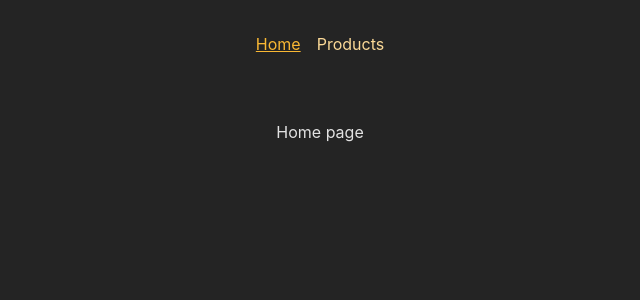
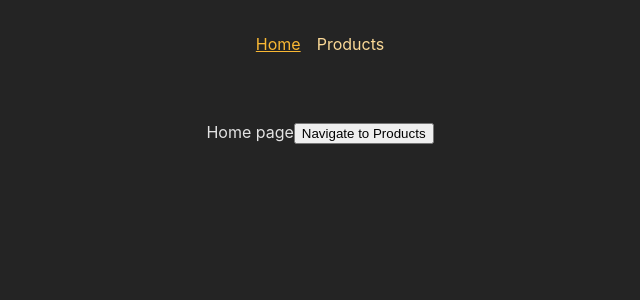
Before and after one commit to abhimax/react-multi-page-spa-react-router-fe, a React (Vite) app: page / in a window 1280 px wide. Shown: the top 300 px of the page, without its empty margins (320-960 px from the left). Built offline with nearby package versions, Linux system fonts and the light colour scheme.

Commit message:
feat: add useNavigate to nav dynamically

```diff
--- a/src/pages/HomePage.jsx
+++ b/src/pages/HomePage.jsx
@@ -1,6 +1,14 @@
-import { Link } from "react-router-dom";
+import { useNavigate } from "react-router-dom";
 
 const HomePage = () => {
-  return <div>Home page</div>;
+  const navigate = useNavigate();
+  const navigateHandler = () => {
+    navigate("./products");
+  };
+  return (
+    <div>
+      Home page<button onClick={navigateHandler}>Navigate to Products</button>
+    </div>
+  );
 };
 export default HomePage;
```
